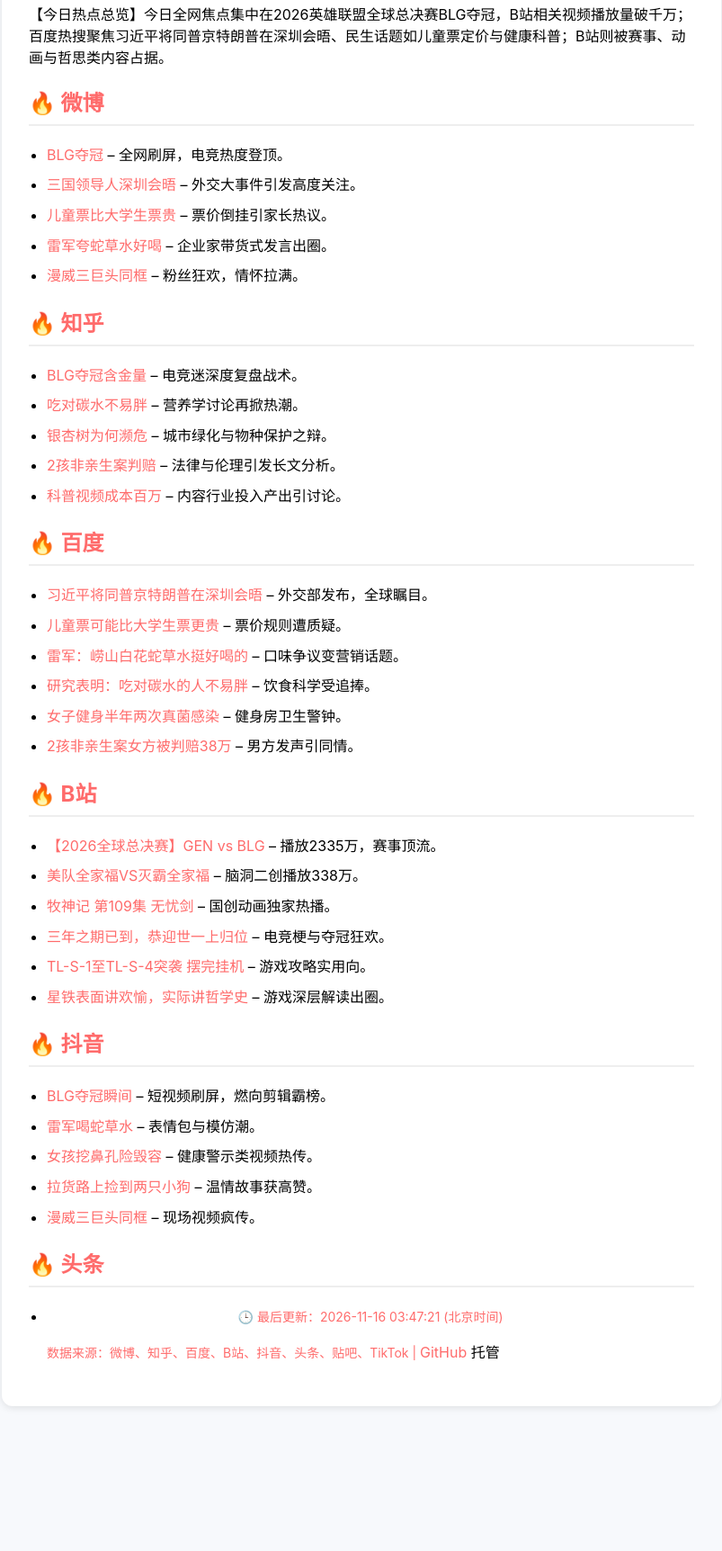
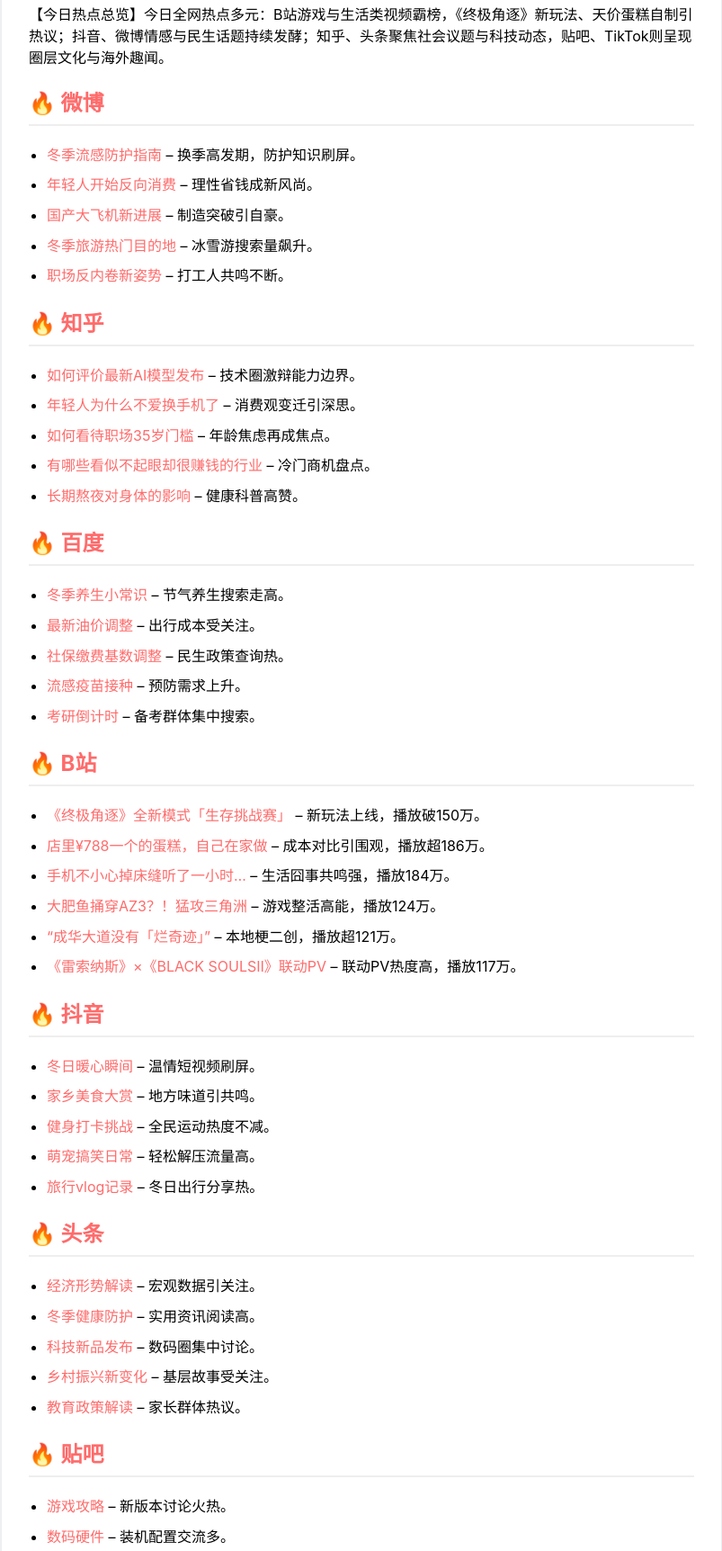
Before and after one commit to hele8406-sketch/daily-trending, a plain HTML site: page docs/index.html in a window 1280 px wide. Shown: the part 223-1947 px from the top of the page at 90% size, without its empty margins (238-1041 px from the left). Before the commit the page ends 1806 px from the top, so only its background shows below. Drawn offline with Linux system fonts and the light colour scheme.

Commit message:
📈 更新热门话题 2026-11-17

```diff
--- a/docs/index.html
+++ b/docs/index.html
@@ -3,7 +3,7 @@
 <head>
   <meta charset="UTF-8">
   <meta name="viewport" content="width=device-width, initial-scale=1.0">
-  <title>每日热门话题 - 2026年11月16日</title>
+  <title>每日热门话题 - 2026年11月17日</title>
   <style>
     body { font-family: -apple-system, BlinkMacSystemFont, "Segoe UI", Roboto, sans-serif; max-width: 800px; margin: 0 auto; padding: 20px; background: #f7f9fc; }
     .header { background: linear-gradient(135deg, #ff6b6b 0%, #feca57 100%); color: white; padding: 30px; border-radius: 12px; margin-bottom: 20px; }
@@ -22,58 +22,78 @@
 <body>
   <div class="header">
     <h1>📈 全网热门话题速览</h1>
-    <p>📅 2026年11月16日 ｜ 基于 DeepSeek 自动整理 ｜ 每日 8:00 更新</p>
+    <p>📅 2026年11月17日 ｜ 基于 DeepSeek 自动整理 ｜ 每日 8:00 更新</p>
   </div>
   <div class="content">
-    <p>【今日热点总览】今日全网焦点集中在2026英雄联盟全球总决赛BLG夺冠，B站相关视频播放量破千万；百度热搜聚焦习近平将同普京特朗普在深圳会晤、民生话题如儿童票定价与健康科普；B站则被赛事、动画与哲思类内容占据。</p>
+    <p>【今日热点总览】今日全网热点多元：B站游戏与生活类视频霸榜，《终极角逐》新玩法、天价蛋糕自制引热议；抖音、微博情感与民生话题持续发酵；知乎、头条聚焦社会议题与科技动态，贴吧、TikTok则呈现圈层文化与海外趣闻。</p>
 <h2>🔥 微博</h2>
 <ul>
-  <li><a href="https://s.weibo.com/weibo?q=BLG%E5%A4%BA%E5%86%A0">BLG夺冠</a> – 全网刷屏，电竞热度登顶。</li>
-  <li><a href="https://s.weibo.com/weibo?q=%E4%B9%A0%E8%BF%91%E5%B9%B3%E6%99%AE%E4%BA%AC%E7%89%B9%E6%9C%97%E6%99%AE%E6%B7%B1%E5%9C%B3%E4%BC%9A%E6%99%A4">三国领导人深圳会晤</a> – 外交大事件引发高度关注。</li>
-  <li><a href="https://s.weibo.com/weibo?q=%E5%84%BF%E7%AB%A5%E7%A5%A8%E6%AF%94%E5%A4%A7%E5%AD%A6%E7%94%9F%E7%A5%A8%E8%B4%B5">儿童票比大学生票贵</a> – 票价倒挂引家长热议。</li>
-  <li><a href="https://s.weibo.com/weibo?q=%E9%9B%B7%E5%86%9B%E5%B4%82%E5%B1%B1%E7%99%BD%E8%8A%B1%E8%9B%87%E8%8D%89%E6%B0%B4">雷军夸蛇草水好喝</a> – 企业家带货式发言出圈。</li>
-  <li><a href="https://s.weibo.com/weibo?q=%E6%BC%AB%E5%A8%81%E4%B8%89%E5%B7%A8%E5%A4%B4%E5%90%8C%E6%A1%86">漫威三巨头同框</a> – 粉丝狂欢，情怀拉满。</li>
+  <li><a href="https://s.weibo.com/weibo?q=冬季流感防护指南">冬季流感防护指南</a> – 换季高发期，防护知识刷屏。</li>
+  <li><a href="https://s.weibo.com/weibo?q=年轻人开始反向消费">年轻人开始反向消费</a> – 理性省钱成新风尚。</li>
+  <li><a href="https://s.weibo.com/weibo?q=国产大飞机新进展">国产大飞机新进展</a> – 制造突破引自豪。</li>
+  <li><a href="https://s.weibo.com/weibo?q=冬季旅游热门目的地">冬季旅游热门目的地</a> – 冰雪游搜索量飙升。</li>
+  <li><a href="https://s.weibo.com/weibo?q=职场反内卷新姿势">职场反内卷新姿势</a> – 打工人共鸣不断。</li>
 </ul>
 <h2>🔥 知乎</h2>
 <ul>
-  <li><a href="https://www.zhihu.com/search?q=BLG%E5%A4%BA%E5%86%A0%E5%90%AB%E9%87%91%E9%87%8F">BLG夺冠含金量</a> – 电竞迷深度复盘战术。</li>
-  <li><a href="https://www.zhihu.com/search?q=%E5%90%83%E5%AF%B9%E7%A2%B3%E6%B0%B4%E4%B8%8D%E6%98%93%E8%83%96">吃对碳水不易胖</a> – 营养学讨论再掀热潮。</li>
-  <li><a href="https://www.zhihu.com/search?q=%E9%93%B6%E6%9D%8F%E6%A0%91%E4%B8%BA%E4%BD%95%E6%BF%92%E5%8D%B1">银杏树为何濒危</a> – 城市绿化与物种保护之辩。</li>
-  <li><a href="https://www.zhihu.com/search?q=2%E5%AD%A9%E9%9D%9E%E4%BA%B2%E7%94%9F%E6%A1%88">2孩非亲生案判赔</a> – 法律与伦理引发长文分析。</li>
-  <li><a href="https://www.zhihu.com/search?q=%E7%A7%91%E6%99%AE%E8%A7%86%E9%A2%91%E6%88%90%E6%9C%AC%E7%99%BE%E4%B8%87">科普视频成本百万</a> – 内容行业投入产出引讨论。</li>
+  <li><a href="https://www.zhihu.com/search?q=如何评价最新AI模型发布">如何评价最新AI模型发布</a> – 技术圈激辩能力边界。</li>
+  <li><a href="https://www.zhihu.com/search?q=年轻人为什么不爱换手机了">年轻人为什么不爱换手机了</a> – 消费观变迁引深思。</li>
+  <li><a href="https://www.zhihu.com/search?q=如何看待职场35岁门槛">如何看待职场35岁门槛</a> – 年龄焦虑再成焦点。</li>
+  <li><a href="https://www.zhihu.com/search?q=有哪些看似不起眼却很赚钱的行业">有哪些看似不起眼却很赚钱的行业</a> – 冷门商机盘点。</li>
+  <li><a href="https://www.zhihu.com/search?q=长期熬夜对身体的影响">长期熬夜对身体的影响</a> – 健康科普高赞。</li>
 </ul>
 <h2>🔥 百度</h2>
 <ul>
-  <li><a href="https://www.baidu.com/s?wd=%E4%B9%A0%E8%BF%91%E5%B9%B3%E5%B0%86%E5%90%8C%E6%99%AE%E4%BA%AC%E7%89%B9%E6%9C%97%E6%99%AE%E5%9C%A8%E6%B7%B1%E5%9C%B3%E4%BC%9A%E6%99%A4">习近平将同普京特朗普在深圳会晤</a> – 外交部发布，全球瞩目。</li>
-  <li><a href="https://www.baidu.com/s?wd=%E5%84%BF%E7%AB%A5%E7%A5%A8%E5%8F%AF%E8%83%BD%E6%AF%94%E5%A4%A7%E5%AD%A6%E7%94%9F%E7%A5%A8%E6%9B%B4%E8%B4%B5">儿童票可能比大学生票更贵</a> – 票价规则遭质疑。</li>
-  <li><a href="https://www.baidu.com/s?wd=%E9%9B%B7%E5%86%9B%EF%BC%9A%E5%B4%82%E5%B1%B1%E7%99%BD%E8%8A%B1%E8%9B%87%E8%8D%89%E6%B0%B4%E6%8C%BA%E5%A5%BD%E5%96%9D%E7%9A%84">雷军：崂山白花蛇草水挺好喝的</a> – 口味争议变营销话题。</li>
-  <li><a href="https://www.baidu.com/s?wd=%E7%A0%94%E7%A9%B6%E8%A1%A8%E6%98%8E%EF%BC%9A%E5%90%83%E5%AF%B9%E7%A2%B3%E6%B0%B4%E7%9A%84%E4%BA%BA%E4%B8%8D%E6%98%93%E8%83%96">研究表明：吃对碳水的人不易胖</a> – 饮食科学受追捧。</li>
-  <li><a href="https://www.baidu.com/s?wd=%E5%A5%B3%E5%AD%90%E5%81%A5%E8%BA%AB%E5%8D%8A%E5%B9%B4+%E7%AB%9F%E7%84%B6%E4%B8%A4%E6%AC%A1%E7%9C%9F%E8%8F%8C%E6%84%9F%E6%9F%93">女子健身半年两次真菌感染</a> – 健身房卫生警钟。</li>
-  <li><a href="https://www.baidu.com/s?wd=2%E5%AD%A9%E9%9D%9E%E4%BA%B2%E7%94%9F%E6%A1%88%E5%A5%B3%E6%96%B9%E8%A2%AB%E5%88%A4%E8%B5%9438%E4%B8%87+%E7%94%B7%E6%96%B9%E5%8F%91%E5%A3%B0">2孩非亲生案女方被判赔38万</a> – 男方发声引同情。</li>
+  <li><a href="https://www.baidu.com/s?wd=冬季养生小常识">冬季养生小常识</a> – 节气养生搜索走高。</li>
+  <li><a href="https://www.baidu.com/s?wd=最新油价调整">最新油价调整</a> – 出行成本受关注。</li>
+  <li><a href="https://www.baidu.com/s?wd=社保缴费基数调整">社保缴费基数调整</a> – 民生政策查询热。</li>
+  <li><a href="https://www.baidu.com/s?wd=流感疫苗接种">流感疫苗接种</a> – 预防需求上升。</li>
+  <li><a href="https://www.baidu.com/s?wd=考研倒计时">考研倒计时</a> – 备考群体集中搜索。</li>
 </ul>
 <h2>🔥 B站</h2>
 <ul>
-  <li><a href="https://www.bilibili.com/video/BV15es76gEgL">【2026全球总决赛】GEN vs BLG</a> – 播放2335万，赛事顶流。</li>
-  <li><a href="https://www.bilibili.com/video/BV1bzsV6nEM6">美队全家福VS灭霸全家福</a> – 脑洞二创播放338万。</li>
-  <li><a href="https://www.bilibili.com/video/BV1dhWC65Ej8">牧神记 第109集 无忧剑</a> – 国创动画独家热播。</li>
-  <li><a href="https://www.bilibili.com/video/BV1uUsJ6BES6">三年之期已到，恭迎世一上归位</a> – 电竞梗与夺冠狂欢。</li>
-  <li><a href="https://www.bilibili.com/video/BV1HTsn6xE3x">TL-S-1至TL-S-4突袭 摆完挂机</a> – 游戏攻略实用向。</li>
-  <li><a href="https://www.bilibili.com/video/BV1Q8sp67Ejj">星铁表面讲欢愉，实际讲哲学史</a> – 游戏深层解读出圈。</li>
+  <li><a href="https://www.bilibili.com/video/BV141sP6sE1x">《终极角逐》全新模式「生存挑战赛」</a> – 新玩法上线，播放破150万。</li>
+  <li><a href="https://www.bilibili.com/video/BV1hPsJ6BEL9">店里¥788一个的蛋糕，自己在家做</a> – 成本对比引围观，播放超186万。</li>
+  <li><a href="https://www.bilibili.com/video/BV1oFsW6oEs5">手机不小心掉床缝听了一小时…</a> – 生活囧事共鸣强，播放184万。</li>
+  <li><a href="https://www.bilibili.com/video/BV16GsF6hEKf">大肥鱼捅穿AZ3？！猛攻三角洲</a> – 游戏整活高能，播放124万。</li>
+  <li><a href="https://www.bilibili.com/video/BV1BDsE67Eom">“成华大道没有「烂奇迹」”</a> – 本地梗二创，播放超121万。</li>
+  <li><a href="https://www.bilibili.com/video/BV1YvsP6wEW5">《雷索纳斯》×《BLACK SOULSⅡ》联动PV</a> – 联动PV热度高，播放117万。</li>
 </ul>
 <h2>🔥 抖音</h2>
 <ul>
-  <li><a href="https://www.douyin.com/search/BLG%E5%A4%BA%E5%86%A0">BLG夺冠瞬间</a> – 短视频刷屏，燃向剪辑霸榜。</li>
-  <li><a href="https://www.douyin.com/search/%E9%9B%B7%E5%86%9B%E8%9B%87%E8%8D%89%E6%B0%B4">雷军喝蛇草水</a> – 表情包与模仿潮。</li>
-  <li><a href="https://www.douyin.com/search/%E6%8C%96%E9%BC%BB%E5%AD%94%E6%AF%81%E5%AE%B9">女孩挖鼻孔险毁容</a> – 健康警示类视频热传。</li>
-  <li><a href="https://www.douyin.com/search/%E6%8B%89%E8%B4%A7%E8%B7%AF%E4%B8%8A%E6%8D%A1%E5%88%B0%E5%B0%8F%E7%8B%97">拉货路上捡到两只小狗</a> – 温情故事获高赞。</li>
-  <li><a href="https://www.douyin.com/search/%E6%BC%AB%E5%A8%81%E4%B8%89%E5%B7%A8%E5%A4%B4">漫威三巨头同框</a> – 现场视频疯传。</li>
+  <li><a href="https://www.douyin.com/search/冬日暖心瞬间">冬日暖心瞬间</a> – 温情短视频刷屏。</li>
+  <li><a href="https://www.douyin.com/search/家乡美食大赏">家乡美食大赏</a> – 地方味道引共鸣。</li>
+  <li><a href="https://www.douyin.com/search/健身打卡挑战">健身打卡挑战</a> – 全民运动热度不减。</li>
+  <li><a href="https://www.douyin.com/search/萌宠搞笑日常">萌宠搞笑日常</a> – 轻松解压流量高。</li>
+  <li><a href="https://www.douyin.com/search/旅行vlog记录">旅行vlog记录</a> – 冬日出行分享热。</li>
 </ul>
 <h2>🔥 头条</h2>
 <ul>
-  <li><a href="https://www.toutiao.com/search/?keyword=%E4%B9%A0%E8%BF%91%E5%B9%B3%E6%99%AE%E4%BA%AC%E7%89%B9%E6%9C%97%E6%99%AE
+  <li><a href="https://www.toutiao.com/search?keyword=经济形势解读">经济形势解读</a> – 宏观数据引关注。</li>
+  <li><a href="https://www.toutiao.com/search?keyword=冬季健康防护">冬季健康防护</a> – 实用资讯阅读高。</li>
+  <li><a href="https://www.toutiao.com/search?keyword=科技新品发布">科技新品发布</a> – 数码圈集中讨论。</li>
+  <li><a href="https://www.toutiao.com/search?keyword=乡村振兴新变化">乡村振兴新变化</a> – 基层故事受关注。</li>
+  <li><a href="https://www.toutiao.com/search?keyword=教育政策解读">教育政策解读</a> – 家长群体热议。</li>
+</ul>
+<h2>🔥 贴吧</h2>
+<ul>
+  <li><a href="https://tieba.baidu.com/f?kw=游戏攻略">游戏攻略</a> – 新版本讨论火热。</li>
+  <li><a href="https://tieba.baidu.com/f?kw=数码硬件">数码硬件</a> – 装机配置交流多。</li>
+  <li><a href="https://tieba.baidu.com/f?kw=足球">足球</a> – 赛事复盘争论热。</li>
+  <li><a href="https://tieba.baidu.com/f?kw=动漫">动漫</a> – 新番剧情讨论高。</li>
+  <li><a href="https://tieba.baidu.com/f?kw=校园生活">校园生活</a> – 学生日常分享多。</li>
+</ul>
+<h2>🔥 TikTok</h2>
+<ul>
+  <li><a href="https://www.tiktok.com/search?q=winterrecipe">winterrecipe</a> – 冬季食谱全球流行。</li>
+  <li><a href="https://www.tiktok.com/search?q=petsoftiktok">petsoftiktok</a> – 萌宠内容持续霸榜。</li>
+  <li><a href="https://www.tiktok.com/search?q=traveldiaries">traveldiaries</a> – 旅行记录分享热。</li>
+  <li><a href="https://www.tiktok.com/search?q=dancechallenge">dancechallenge</a> – 舞蹈挑战再掀热潮。</li>
+  <li><a href="https://www.tiktok.com/search?q=lifehacks">lifehacks</a> – 生活妙招实用吸睛。</li>
+</ul>
   </div>
   <div class="footer">
-    <p>🕒 最后更新：2026-11-16 03:47:21 (北京时间)</p>
+    <p>🕒 最后更新：2026-11-17 05:43:21 (北京时间)</p>
     <p>数据来源：微博、知乎、百度、B站、抖音、头条、贴吧、TikTok | <a href="https://github.com">GitHub</a> 托管</p>
   </div>
 </body>
```
